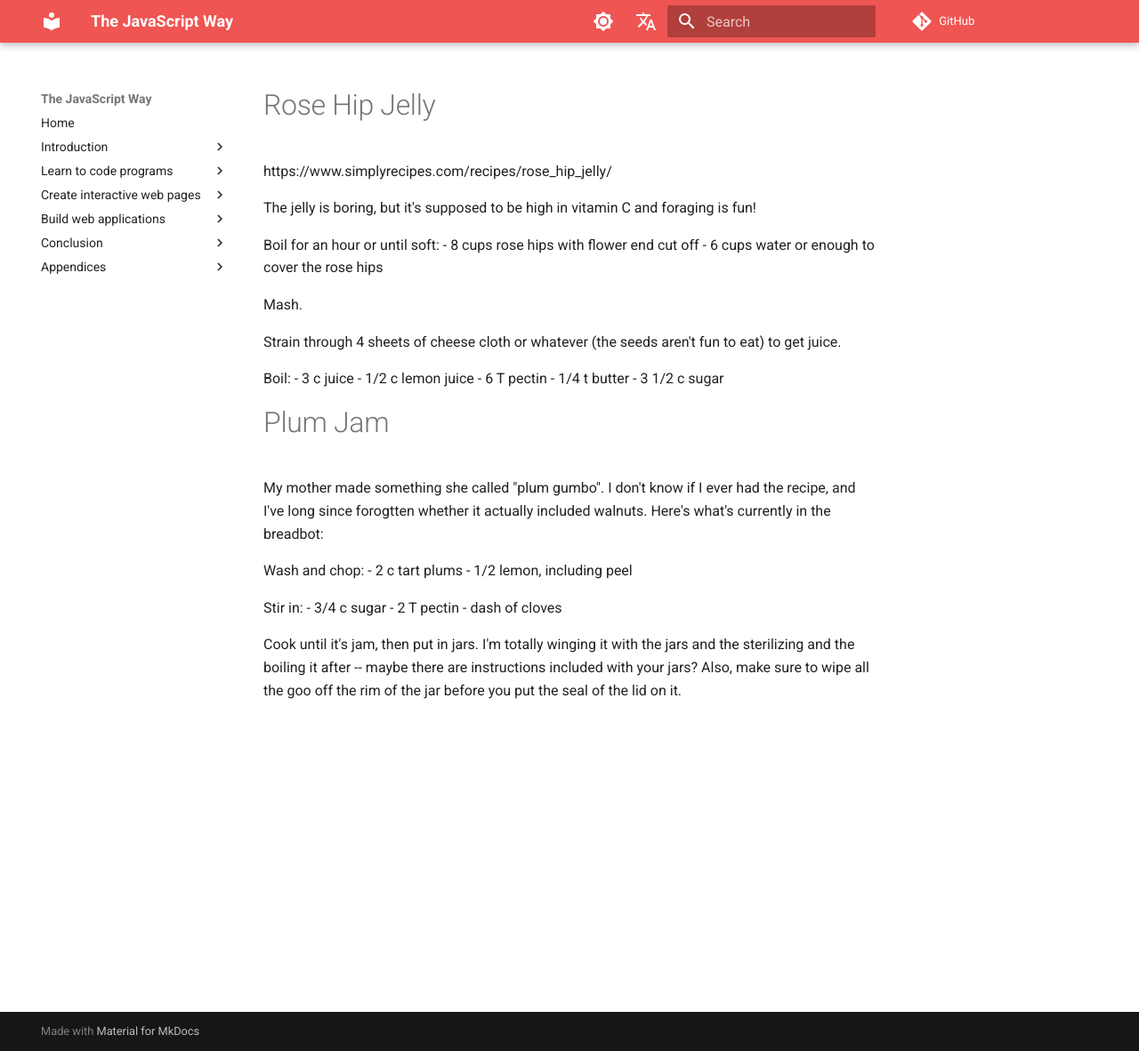
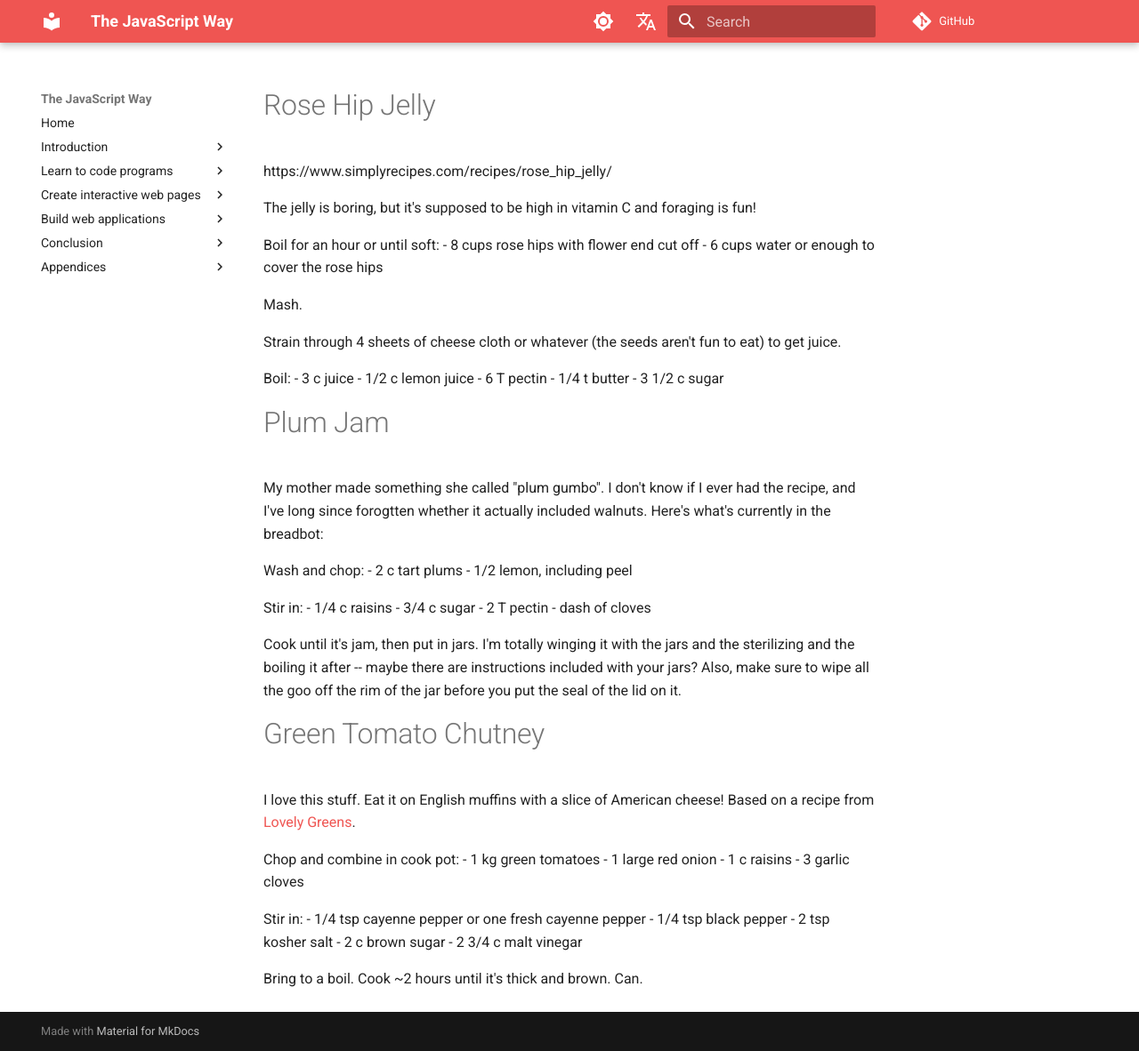
Before and after one commit to HBurgiel/Turnip-Report, an MkDocs documentation site: the page built from manuscript/Preserves.md, in a window 1280 px wide and 1182 px high. Shown: the whole window at 89% size. Built offline with MkDocs 1.6.1 and Material for MkDocs 9.7.7, drawn with Linux system fonts in a browser that asks for light colours; comment, search, counter and statistics services are not loaded.

Commit message:
Update Preserves.md
Green tomato chutney

```diff
--- a/manuscript/Preserves.md
+++ b/manuscript/Preserves.md
@@ -26,8 +26,27 @@ Wash and chop:
 - 1/2 lemon, including peel
 
 Stir in:
+- 1/4 c raisins
 - 3/4 c sugar
 - 2 T pectin
 - dash of cloves
 
 Cook until it's jam, then put in jars. I'm totally winging it with the jars and the sterilizing and the boiling it after -- maybe there are instructions included with your jars? Also, make sure to wipe all the goo off the rim of the jar before you put the seal of the lid on it.
+
+# Green Tomato Chutney
+I love this stuff. Eat it on English muffins with a slice of American cheese! Based on a recipe from [Lovely Greens](https://lovelygreens.com/spicy-green-tomato-chutney/).
+
+Chop and combine in cook pot:
+- 1 kg green tomatoes
+- 1 large red onion
+- 1 c raisins
+- 3 garlic cloves
+
+Stir in:
+- 1/4 tsp cayenne pepper or one fresh cayenne pepper
+-  1/4 tsp black pepper
+-  2 tsp kosher salt
+-  2 c brown sugar
+-  2 3/4 c malt vinegar
+
+Bring to a boil. Cook ~2 hours until it's thick and brown. Can.
```
